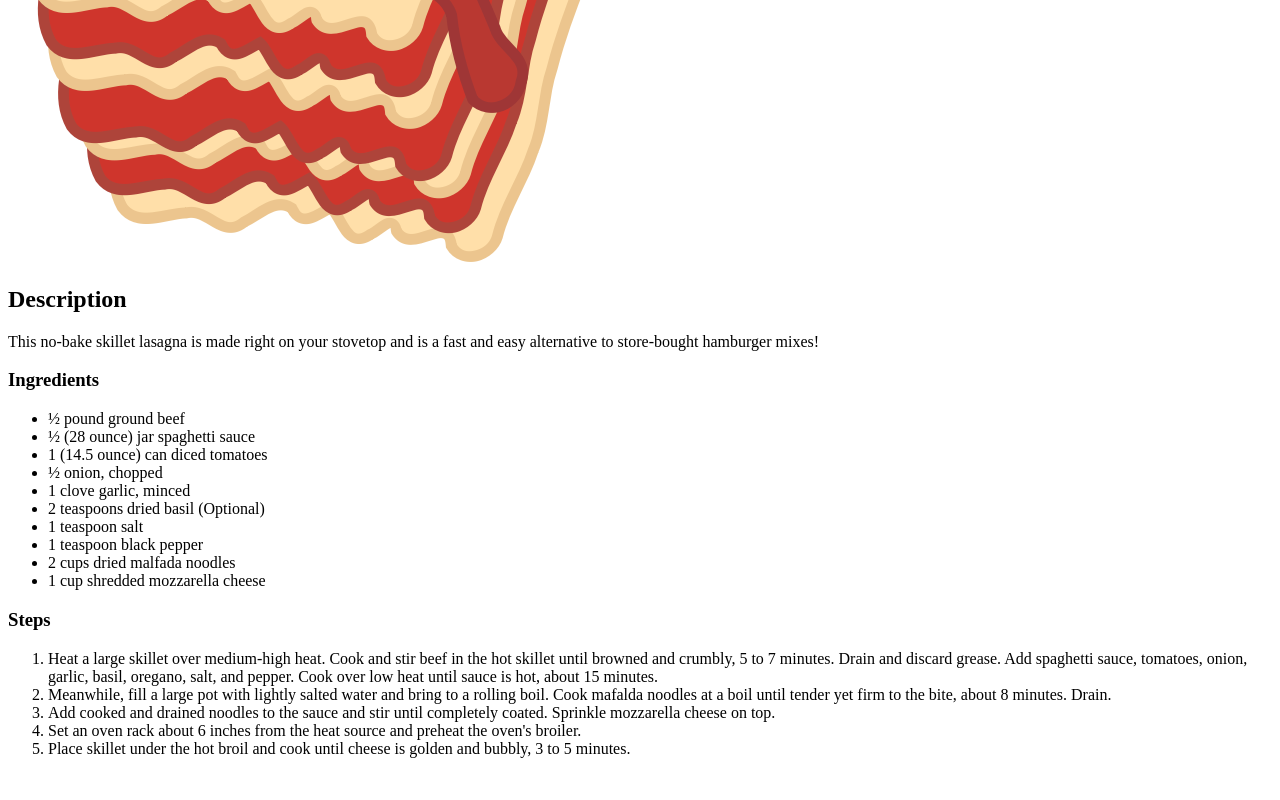
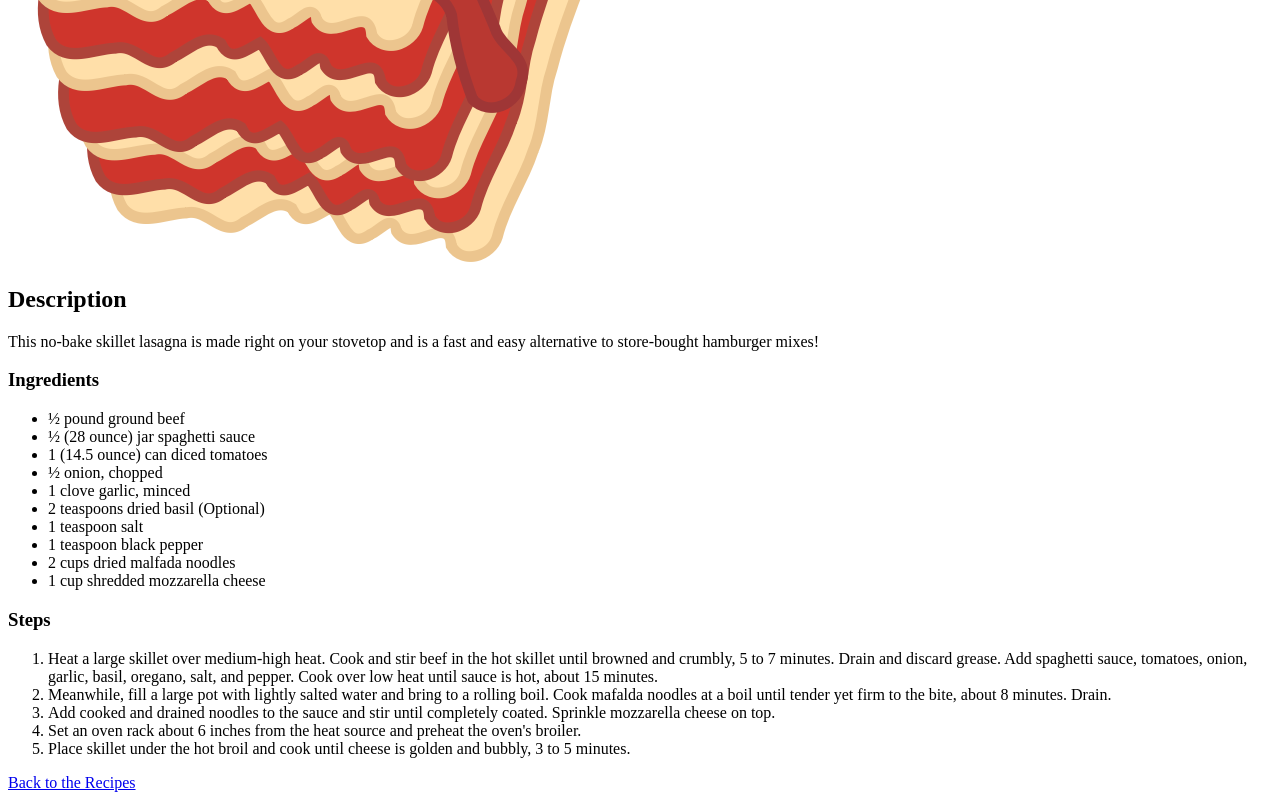
Before and after one commit to kkarys/odin-recipes, a plain HTML site: page recipes/lasagna.html in a window 1280 px wide. Shown: the part 418-1218 px from the top of the page. Before the commit the page ends 1192 px from the top, so only its background shows below. Drawn offline with Linux system fonts and the light colour scheme.

Commit message:
changes in various files

```diff
--- a/recipes/lasagna.html
+++ b/recipes/lasagna.html
@@ -32,6 +32,7 @@
             <li>Set an oven rack about 6 inches from the heat source and preheat the oven's broiler.</li>
             <li>Place skillet under the hot broil and cook until cheese is golden and bubbly, 3 to 5 minutes.</li>
         </ol>
+        <a href="../index.html">Back to the Recipes</a>
 
     </body>
 </html>
```
Also changed, not shown: index.html (+1 -0 lines), recipes/eggs.html (+1 -1 lines), recipes/pasta.html (+1 -0 lines), recipes/images/Pasta.jpg, recipes/images/cooking.jpg (added), recipes/images/eggs.jpg, recipes/images/lasagna.jpg (added).
